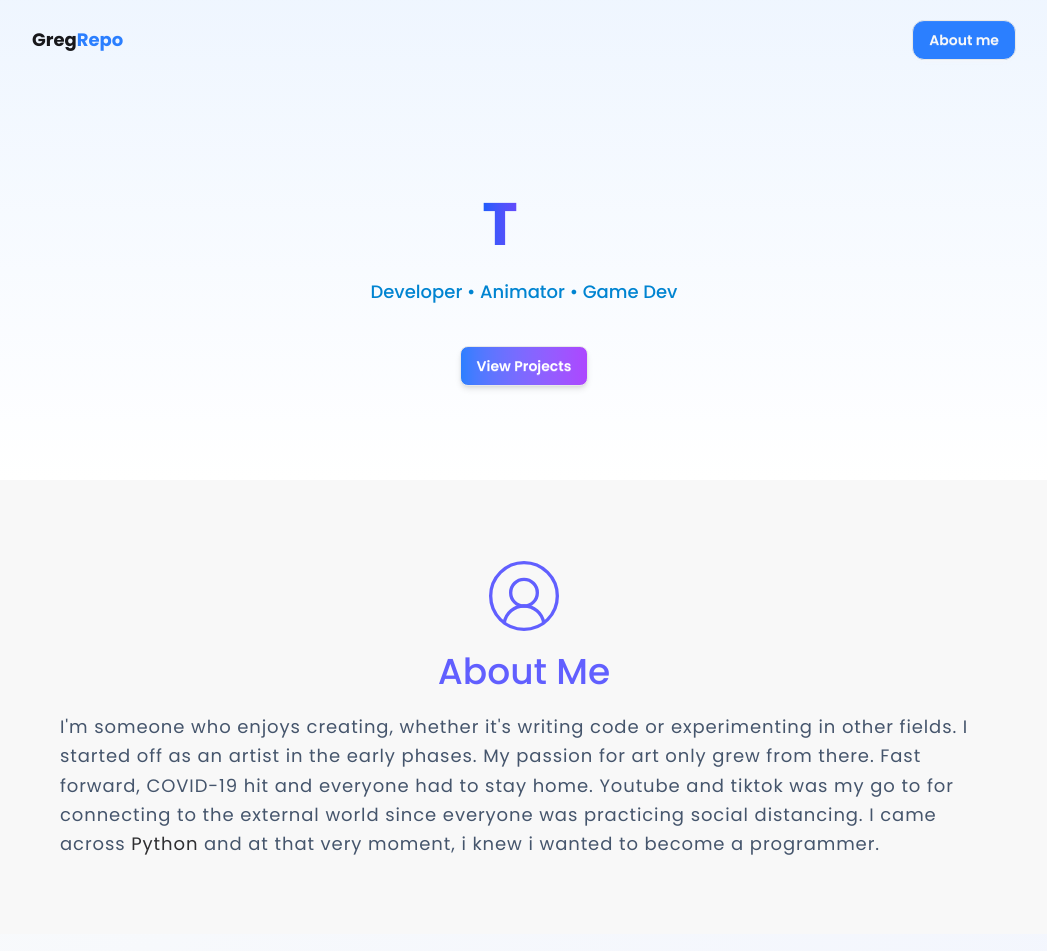
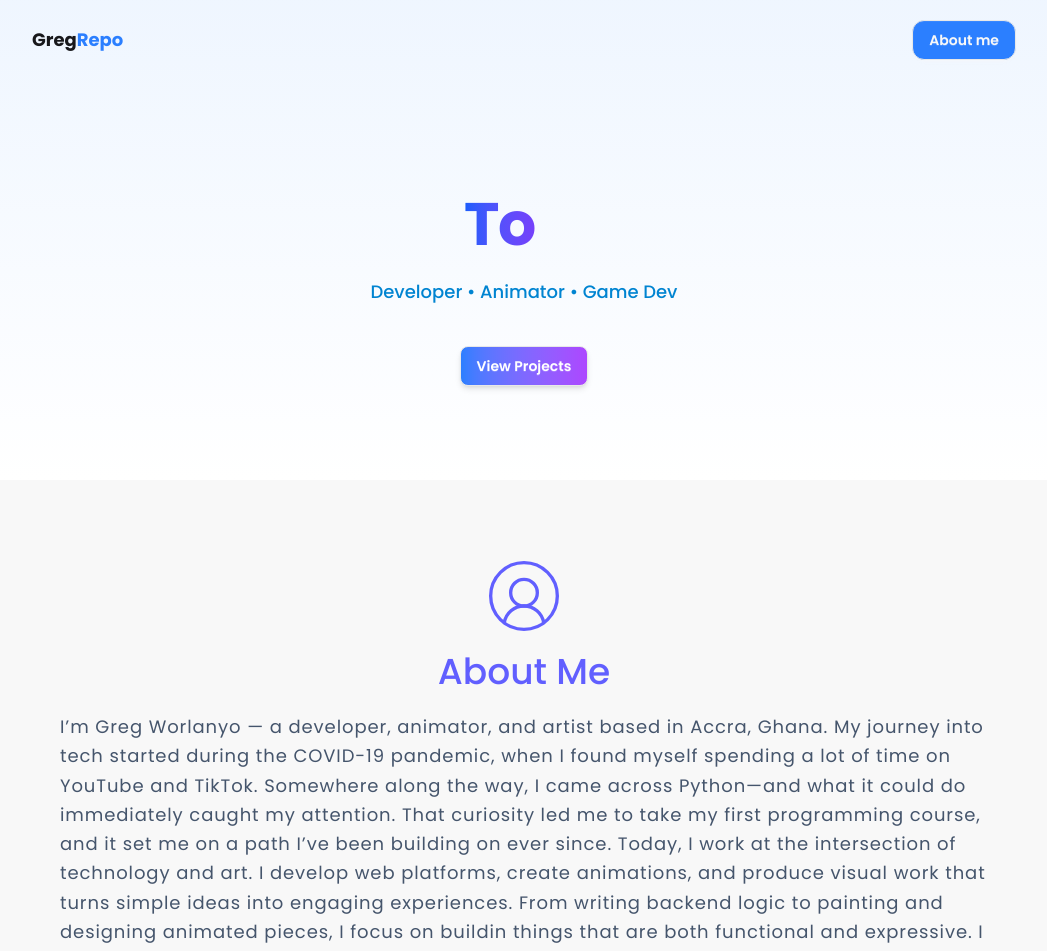
Before and after one commit to storytimewithgreg1-sudo/portfolio, a React (Vite) app: page / in a window 1280 px wide. Shown: the top 951 px of the page, without its empty margins (116-1163 px from the left). Built offline with nearby package versions, Linux system fonts and the light colour scheme.

Commit message:
style: update about text

```diff
--- a/src/components/About.jsx
+++ b/src/components/About.jsx
@@ -13,11 +13,27 @@ const About = () => {
 
         <div>
           <p className='leading-relaxed text-sm md:text-lg lg:text-lg text-slate-600 tracking-wider'>
-            I'm someone who enjoys creating, whether it's writing code or experimenting in other fields.
-            I started off as an artist in the early phases. My passion for art only grew from there. Fast forward,
-            COVID-19 hit and everyone had to stay home. Youtube and tiktok was my go to for connecting to the external
-            world since everyone was practicing social distancing. I came across <span className='fond-bold text-base-content/90'>Python </span>
-            and at that very moment, i knew i wanted to become a programmer.
+          I’m Greg Worlanyo — a developer, animator, and artist based in Accra, Ghana.
+          My journey into tech started during the COVID-19 pandemic, when I found myself
+          spending a lot of time on YouTube and TikTok. Somewhere along the way,
+          I came across Python—and what it could do immediately caught my attention.
+          That curiosity led me to take my first programming course, and it set me on a path
+          I’ve been building on ever since.
+          Today, I work at the intersection of technology and art. I develop web platforms,
+          create animations, and produce visual work that turns simple ideas into engaging experiences.
+          From writing backend logic to painting and designing animated pieces, I focus on buildin
+          things that are both functional and expressive.
+
+          I have a background in teaching mathematics, science, biology, and physics, which shaped how I
+          approach problem-solving. That mindset continues to influence
+          both my development work and my creative process.
+
+          I also explore my artistic side through painting and animation, constantly experimenting with
+          new ways to bring ideas to life visually.
+
+          Right now, I’m focused on growing as a software developer, refining my artistic style, and building
+          projects that are both useful and visually compelling.
+
           </p>
         </div>
       </div>
```
